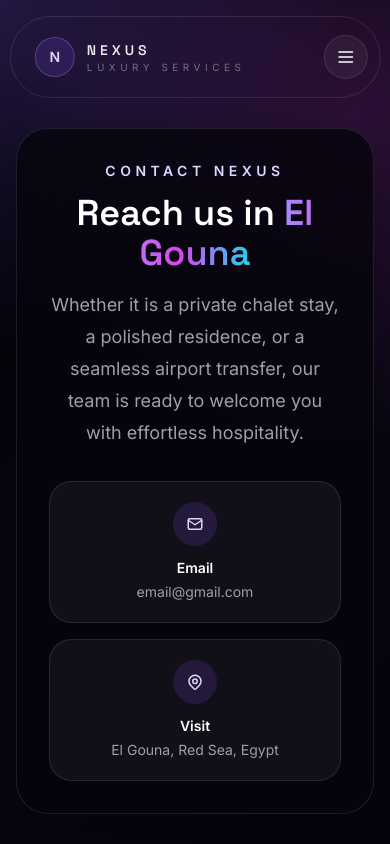
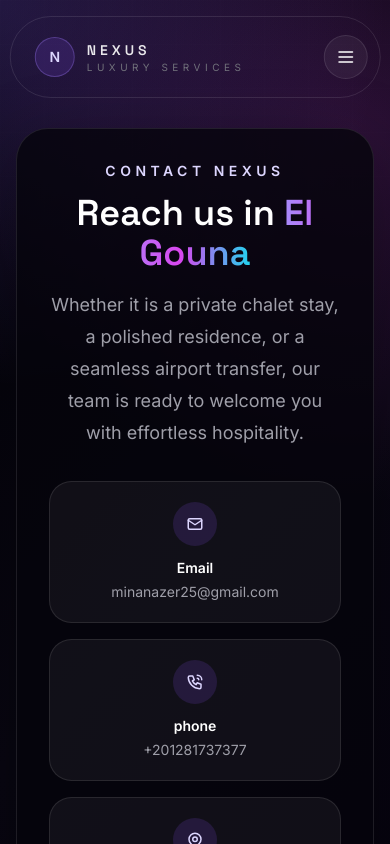
Before and after one commit to beshoyramses/my-company-site, a Next.js app: page /contact in a window 390 px wide. Shown: the top 844 px of the page. Built offline with nearby package versions, Linux system fonts and the light colour scheme.

Commit message:
Added email and phone number

```diff
--- a/src/app/(marketing)/contact/page.tsx
+++ b/src/app/(marketing)/contact/page.tsx
@@ -1,14 +1,20 @@
 "use client";
 
 import { useLanguage } from "@/lib/i18n";
-import { IconMail, IconMapPin } from "@tabler/icons-react";
+import { IconMail, IconMapPin, IconPhoneCall } from "@tabler/icons-react";
 
 const contactDetails = [
   {
     title: "Email",
     titleAr: "البريد الإلكتروني",
-    value: "email@gmail.com",
+    value: "minanazer25@gmail.com",
     icon: IconMail,
+  },
+  {
+    title: "phone",
+    titleAr: "الهاتف",
+    value: "+201281737377",
+    icon: IconPhoneCall,
   },
   {
     title: "Visit",
```
